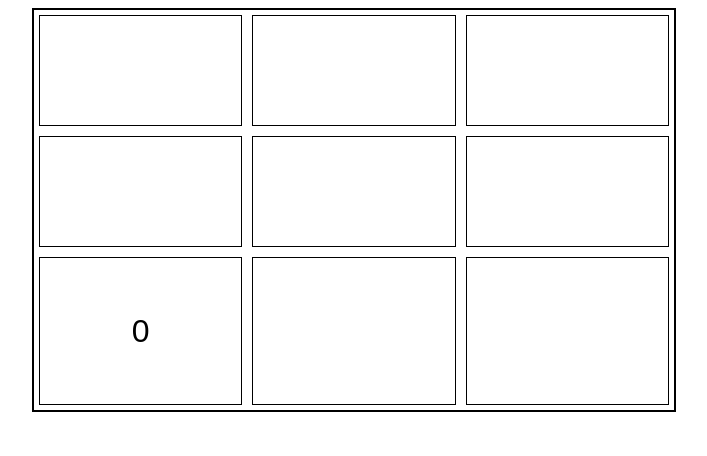
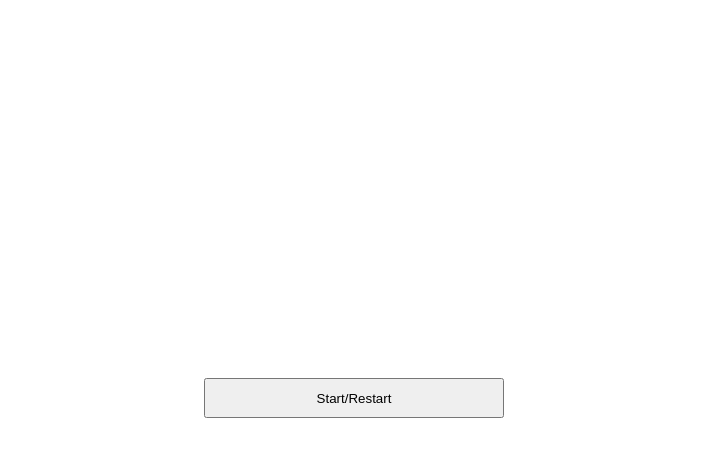
Before and after one commit to eldangold/Odin-Tic-Tac-Toe, a plain HTML site: page index.html in a window 1280 px wide. Shown: the whole page, without its empty margins (286-993 px from the left). Drawn offline with Linux system fonts and the light colour scheme.

Commit message:
Improve UI and add start/restart button

```diff
--- a/index.html
+++ b/index.html
@@ -1,15 +1,16 @@
 <!DOCTYPE html>
 <html lang="en">
-<head>
-    <meta charset="UTF-8">
-    <meta name="viewport" content="width=device-width, initial-scale=1.0">
-    <link rel="stylesheet" href="style.css">
+  <head>
+    <meta charset="UTF-8" />
+    <meta name="viewport" content="width=device-width, initial-scale=1.0" />
+    <link rel="stylesheet" href="style.css" />
     <script src="script.js" defer></script>
     <title>Tic Tac Toe</title>
-</head>
-<body>
-    <div id="gameboard">
-
+  </head>
+  <body>
+    <div id="main-container">
+      <button id="start-restart">Start/Restart</button>
+      <div id="gameboard"></div>
     </div>
-</body>
+  </body>
 </html>
--- a/script.js
+++ b/script.js
@@ -1,10 +1,11 @@
 let cells = document.getElementById("gameboard");
 const GameBoard = (function () {
-  const board = ["", "", "", "", "", "", "", "", ""];
+  let board = ["", "", "", "", "", "", "", "", ""];
 
   const getBoard = () => board;
+  const resetBoard = () => (board = ["", "", "", "", "", "", "", "", ""]);
   const makeMove = (symbol, index) => (board[index] = symbol);
-  return { getBoard, makeMove };
+  return { getBoard, resetBoard, makeMove };
 })();
 
 const displayController = (function () {
@@ -132,6 +133,8 @@ const GameController = (function () {
   };
 
   const playGame = () => {
+    GameBoard.resetBoard();
+    document.getElementById("gameboard").innerHTML = "";
     displayController.render();
     computerMove();
   };
@@ -139,4 +142,6 @@ const GameController = (function () {
   return { playGame, userInput };
 })();
 
-GameController.playGame();
+document
+  .getElementById("start-restart")
+  .addEventListener("click", () => GameController.playGame());
--- a/style.css
+++ b/style.css
@@ -1,21 +1,32 @@
-html {
+body {
   display: flex;
   justify-content: center;
+  align-items: center;
   font-family: sans-serif;
+  min-height: 100dvh;
 }
 #gameboard {
   display: grid;
-    width: 50vw;
-    height: 50vh;
-    grid-template-columns: repeat(3, 1fr);
-    border: 2px solid black;
+  grid-template-columns: repeat(3, minmax(100px, 1fr));
 }
 
 .cell {
+  aspect-ratio: 1;
   border: 1px solid black;
   margin: 5px;
-    font-size: 2em;
+  font-size: 5em;
   display: flex;
   align-items: center;
   justify-content: center;
 }
+
+#start-restart {
+  width: 100%;
+  height: 5vh;
+}
+
+#main-container {
+  display: flex;
+  flex-direction: column;
+  gap: 20px;
+}
```
Lines whose indentation alone changed are shown as unchanged.
